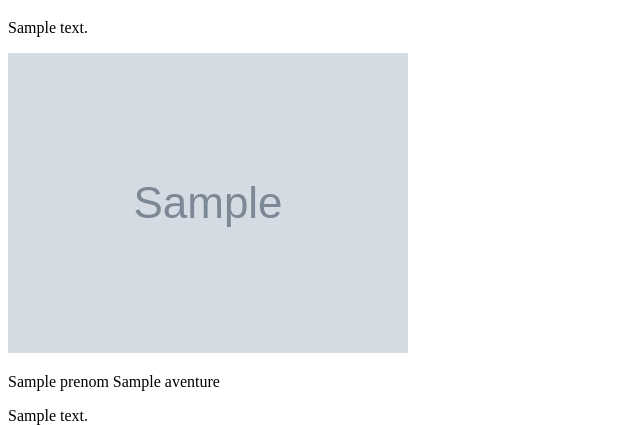
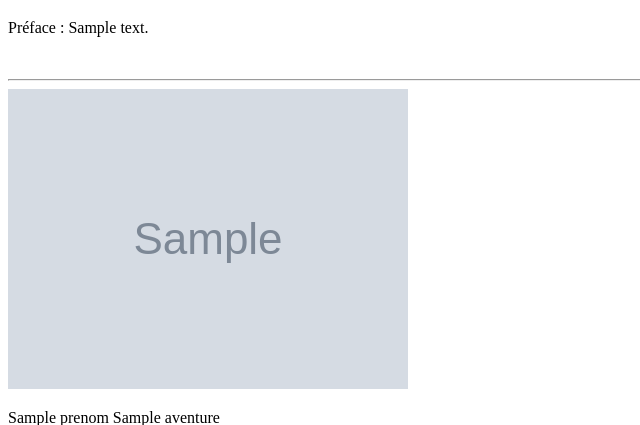
Before and after one commit to Poyopote/Reedifica, a PHP site: template templates/Aventure.html.twig in a window 1280 px wide. Shown: the part 690-1115 px from the top of the page, without its empty margins (0-640 px from the left). Run offline with PHP 8.4, Linux system fonts and the light colour scheme; the template is opened without the code that fills it: most values are stand-ins (such as "Sample title", 1, 10 or a date in 2020); grey boxes marked "Sample" are stand-in pictures; some libraries are stand-ins or nearby versions.

Commit message:
Update Aventure.html.twig

```diff
--- a/templates/Aventure.html.twig
+++ b/templates/Aventure.html.twig
@@ -10,7 +10,7 @@
 <header class="banniere-lieu">
     <h2>{{histoire.title | raw}}</h2>
     <img src="../../img/{{sous_monde.media}}" alt="image_du_lieu">
-    <p>{{histoire.bio | raw}}</p>
+    <p>Préface : {{histoire.bio | raw}}</p><br><hr>
 </header>
 <section id="histoire">
 {% for key, item in aventure %}
```
